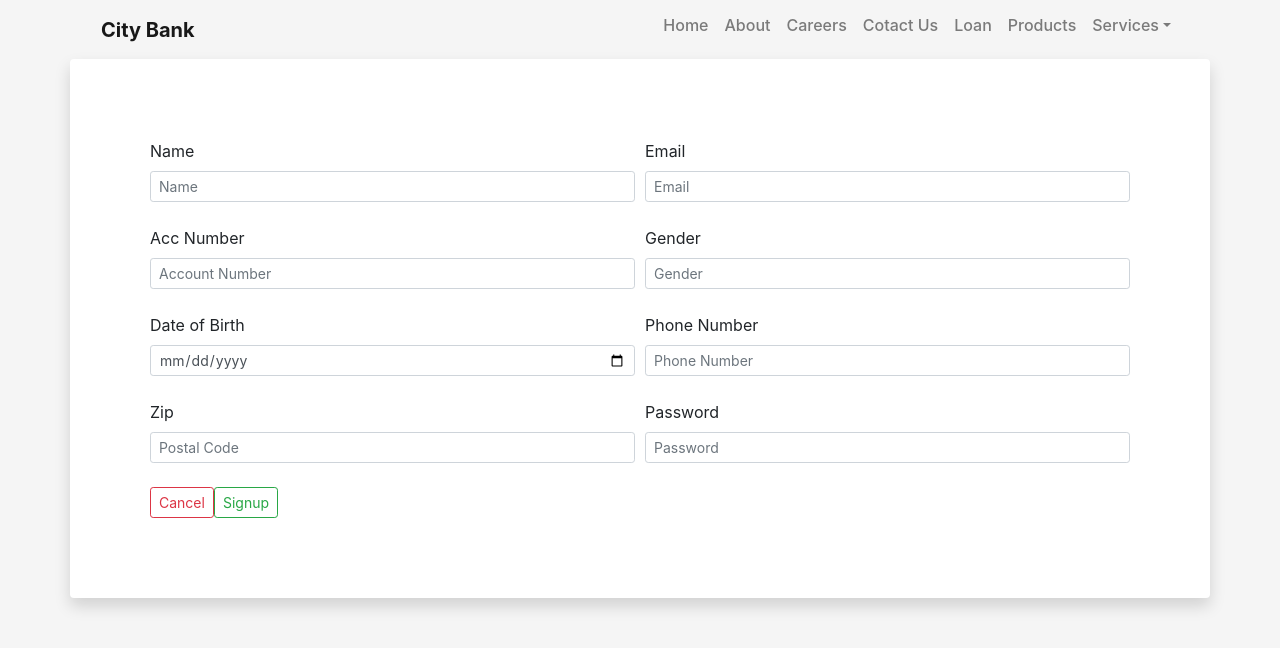
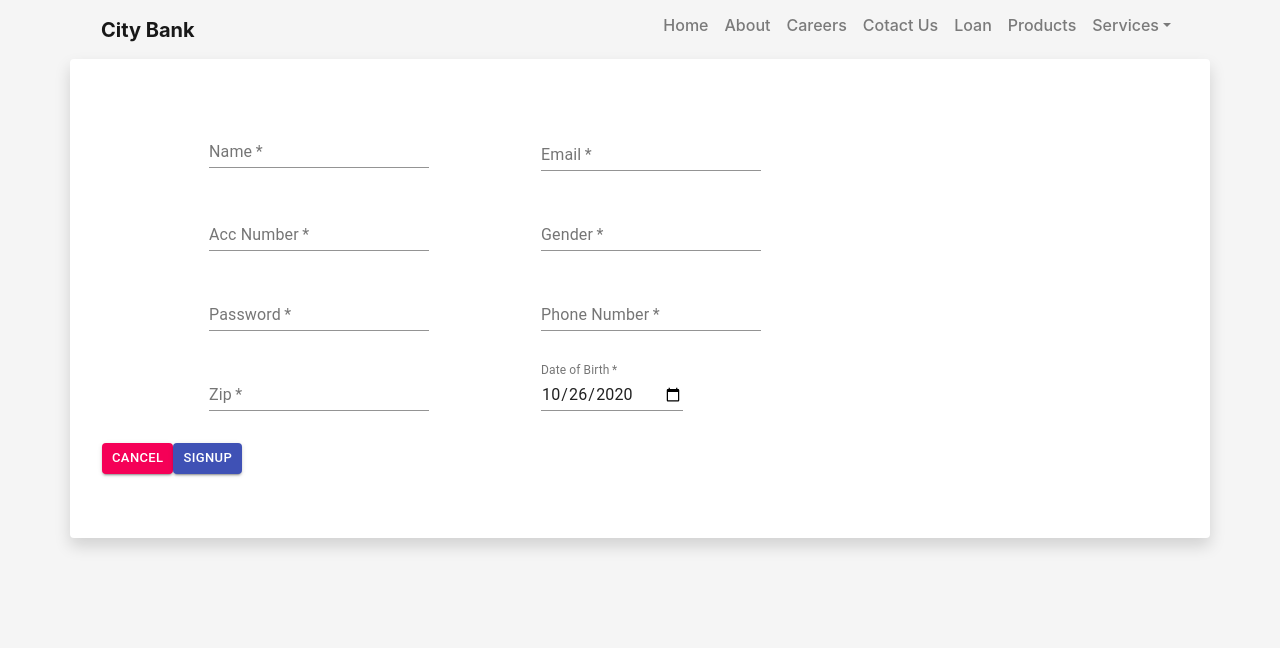
Before and after one commit to deepakraj5/e-banking-frontend, a React (Create React App) app: page /new in a window 1280 px wide. Shown: the top 648 px of the page. Built offline with nearby package versions, Linux system fonts and the light colour scheme.

Commit message:
new account

```diff
--- a/package.json
+++ b/package.json
@@ -3,6 +3,9 @@
   "version": "0.1.0",
   "private": true,
   "dependencies": {
+    "@date-io/date-fns": "^2.10.6",
+    "@material-ui/core": "^4.11.0",
+    "@material-ui/pickers": "^3.2.10",
     "@testing-library/jest-dom": "^4.2.4",
     "@testing-library/react": "^9.5.0",
     "@testing-library/user-event": "^7.2.1",
@@ -13,7 +16,8 @@
     "react-dom": "^16.13.1",
     "react-redux": "^7.2.1",
     "react-router-dom": "^5.2.0",
-    "react-scripts": "3.4.3"
+    "react-scripts": "3.4.3",
+    "validator": "^13.1.17"
   },
   "scripts": {
     "start": "react-scripts start",
--- a/src/components/Banking.js
+++ b/src/components/Banking.js
@@ -11,17 +11,17 @@ class Banking extends React.Component {
           <form>
             <div className="form-row">
               <div className="col-md-4 mb3">
-                <label>User Name</label>
-                <input type="text" placeholder="User Name" className="form-control" />
+                <label>Email</label>
+                <input type="email" placeholder="Email" className="form-control form-control-sm" />
               </div>
             </div>
             <div className="form-row">
               <div className="col-md-4 mb-3">
                 <label>Password</label>
-                <input type="password" placeholder="Password" className="form-control" />
+                <input type="password" placeholder="Password" className="form-control form-control-sm" />
               </div>
             </div>
-            <button className="btn btn-success btn-sm">Login</button>
+	    {this.props.title === 'Retail Banking' ? <button className="btn btn-success btn-sm">Login</button> : <button className="btn btn-success 							btn-sm" disabled>Login</button>}
           </form>
 
           <div className="new-register">
@@ -29,13 +29,7 @@ class Banking extends React.Component {
           </div>
 
           <p className="text-muted">
-            embarrassing hidden in the middle of text. All the Lorem Ipsum
-            generators on the Internet tend to repeat predefined chunks as
-            necessary, making this the first true generator on the Internet. It
-            uses a dictionary of over 200 Latin words, combined with a handful
-            of model sentence structures, to generate Lorem Ipsum which looks
-            reasonable. The generated Lorem Ipsum is therefore always free from
-            repetition, injected humour, or non-characteristic words etc.
+            Most traditional banks offer e-banking services as an additional method of providing service. Further, many new banks deliver banking services primarily through the internet or other electronic delivery channels. Also, some banks are ‘internet only’ banks without any physical branch anywhere in the country.In India, since 1997, when the ICICI Bank first offered internet banking services, today, most new-generation banks offer the same to their customers. In fact, all major banks provide e-banking services to their customers.
           </p>
         </div>
       </div>
--- a/src/components/NewAccount.js
+++ b/src/components/NewAccount.js
@@ -1,108 +1,263 @@
-import React, { useState } from 'react'
-import ClientService from '../services/ClientService'
+import React, { useState } from "react";
+import { TextField, Button } from "@material-ui/core";
+import Validator from "validator";
+import ClientService from "../services/ClientService";
 
-const NewAccount = () => {
+const NewAccount = (props) => {
+  const [name, setName] = useState("");
+  const [email, setEmail] = useState("");
+  const [accNo, setAccNo] = useState("");
+  const [gender, setGender] = useState("");
+  const [dob, setDOB] = useState("");
+  const [phoneNo, setPhoneNo] = useState("");
+  const [zip, setZip] = useState("");
+  const [password, setPassword] = useState("");
+  const [nameError, setNameError] = useState(false);
+  const [emailError, setEmailError] = useState(false);
+  const [accNoError, setAccNoError] = useState(false);
+  const [genderError, setGenderError] = useState(false);
+  const [dobError, setDOBError] = useState(false);
+  const [phoneNoError, setPhoneNoError] = useState(false);
+  const [zipError, setZipError] = useState(false);
+  const [passwordError, setPasswordError] = useState(false);
+  const [errorList, setErrorList] = useState({})
 
-    const [ name, setName ] = useState('')
-    const [ email, setEmail ] = useState('')
-    const [ accNo, setAccNo ] = useState('')
-    const [ gender, setGender ] = useState('')
-    const [ dob, setDOB ] = useState('')
-    const [ phoneNo, setPhoneNo ] = useState('')
-    const [ zip, setZip ] = useState('')
-    const [ password, setPassword ] = useState('')
+  const client = {
+    name,
+    email,
+    accountnumber: parseInt(accNo),
+    gender,
+    dateofbirth: dob,
+    phonenumber: parseInt(phoneNo),
+    postalcode: zip,
+    password,
+  };
 
-    const client = {
-        name,
-        email,
-        accountnumber: parseInt(accNo),
-        gender,
-        dateofbirth: dob,
-        phonenumber: parseInt(phoneNo),
-        postalcode: zip,
-        password
-    }
+  const handleNewAccount = () => {
 
-    const handleSubmit = async (e) => {
-        e.preventDefault()
+    ClientService.newAccount(client).then((res) => {
+      if(res.status === 201)
+        props.history.push('/')
+    }, (error) => {
+      setErrorList(error.response.data)
+      // console.log(error.response.data)
+    })
 
-        try{
-            const response = await ClientService.newAccount(client)
-            if(response.status === 201){
-                alert('Account created')
-            }
-        }catch(e){
-            console.log(e)
-        }
-    }
+  }
 
-    return (
-        <div className="container jumbotron shadow bg-white rounded home-bg account-personal">
-            <form>
-                <div className='form-row'>
 
-                    <div className='col mb-4'>
-                        <label>Name</label>
-                        <input type='text' placeholder='Name' className='form-control form-control-sm' value={name} onChange={(e) => setName(e.target.value)} />
-                    </div>
+    // ClientService.newAccount(client).then((res) => {
+    //   if(res.status === 201)
+    //     props.history.push('/')
+    // }).catch((error) => {
+    //   console.log(error.response.data)
+    //   helperTexts = error.response.data
+    //   console.log(helperTexts)
+    // })
 
-                    <div className='col mb-4'>
-                        <label>Email</label>
-                        <input type='email' placeholder='Email' className='form-control form-control-sm' value={email} onChange={(e) => setEmail(e.target.value)} />
-                    </div>
+    // console.log(helperTexts)
 
-                </div>
+  const handleName = (e) => {
+    setName(e.target.value);
+    if (e.target.value !== "") setNameError(false);
+    if (e.target.value === "") setNameError(true);
+  };
 
-                <div className='form-row'>
+  const handleEmail = (e) => {
+    setEmail(e.target.value);
+    if (e.target.value !== "" || !Validator.isEmail(e.target.value))
+      setEmailError(false);
+    if (e.target.value === "" || !Validator.isEmail(e.target.value))
+      setEmailError(true);
+  };
 
-                    <div className='col mb-4'>
-                        <label>Acc Number</label>
-                        <input type='number' placeholder='Account Number' className='form-control form-control-sm' value={accNo} onChange={(e) => setAccNo(e.target.value)} />
-                    </div>
+  const handleAccNo = (e) => {
+    setAccNo(e.target.value);
+    if (e.target.value !== "" || e.target.value.length < 8 || e.target.value.length > 10)
+        setAccNoError(false);
+    if (e.target.value === "" || e.target.value.length < 8 || e.target.value.length > 10)
+        setAccNoError(true);
+  };
 
-                    <div className='col mb-4'>
-                        <label>Gender</label>
-                        <input type='text' placeholder='Gender' className='form-control form-control-sm' value={gender} onChange={(e) => setGender(e.target.value)} />
-                    </div>
+  const handleGender = (e) => {
+    setGender(e.target.value);
+    if (e.target.value !== "" || !e.target.value.toLowerCase().match(/\b(male|female)\b/))
+        setGenderError(false);
+    if (e.target.value === "" || !e.target.value.toLowerCase().match(/\b(male|female)\b/))
+        setGenderError(true);
+  };
 
-                </div>
+  const handleDOB = (e) => {
+    setDOB(e.target.value);
+    if (e.target.value !== "") setDOBError(false);
+    if (e.target.value === "") setDOBError(true);
+  };
 
-                <div className='form-row'>
+  const handlePhoneNo = (e) => {
+    setPhoneNo(e.target.value);
+    if (e.target.value !== "" || e.target.value.length < 12 || e.target.value.length > 12)
+        setPhoneNoError(false);
+    if (e.target.value === "" || e.target.value.length < 12 || e.target.value.length > 12)
+        setPhoneNoError(true);
+  };
 
-                    <div className='col mb-4'>
-                        <label>Date of Birth</label>
-                        <input type='date' placeholder='Date of Birth' className='form-control form-control-sm' value={dob} onChange={(e) => setDOB(e.target.value)} />
-                    </div>
+  const handleZip = (e) => {
+    setZip(e.target.value);
+    if (e.target.value !== "" || !Validator.isPostalCode(e.target.value, 'IN'))
+        setZipError(false);
+    if (e.target.value === "" || !Validator.isPostalCode(e.target.value, 'IN'))
+        setZipError(true);
+  };
 
-                    <div className='col mb-4'>
-                        <label>Phone Number</label>
-                        <input type='number' placeholder='Phone Number' className='form-control form-control-sm' value={phoneNo} onChange={(e) => setPhoneNo(e.target.value)} />
-                    </div>
+  const handlePassword = (e) => {
+    setPassword(e.target.value);
+    if (e.target.value !== "")
+        setPasswordError(false);
+    if (e.target.value === "")
+        setPasswordError(true);
+  };
 
-                </div>
+  const handleSubmit = (e) => {
+    e.preventDefault();
 
-                <div className='form-row'>
+    if(name === '') setNameError(true)
+    else setNameError(false)
 
-                    <div className='col mb-4'>
-                        <label>Zip</label>
-                        <input type='number' placeholder='Postal Code' className='form-control form-control-sm' value={zip} onChange={(e) => setZip(e.target.value)} />
-                    </div>
+    if(email === '') setEmailError(true)
+    else setEmailError(false)
 
-                    <div className='col mb-4'>
-                        <label>Password</label>
-                        <input type='password' placeholder='Password' className='form-control form-control-sm' value={password} onChange={(e) => setPassword(e.target.value)} />
-                    </div>
+    if(accNo === '') setAccNoError(true)
+    else setAccNoError(false)
 
-                </div>
+    if(gender === '') setGenderError(true)
+    else setGenderError(false)
 
-                <div>
-                    <button className='btn btn-sm btn-outline-danger'>Cancel</button>
-                    <button className='btn btn-sm btn-outline-success' onClick={handleSubmit}>Signup</button>
-                </div>
+    if(dob === '') setDOBError(true)
+    else setDOBError(false)
 
-            </form>
+    if(phoneNo === '') setPhoneNoError(true)
+    else setPhoneNoError(false)
+
+    if(zip === '') setZipError(true)
+    else setZipError(false)
+
+    if(password === '') setPasswordError(true)
+    else setPasswordError(false)
+
+    if (name && email && accNo && gender && dob && phoneNo && zip && password)
+      handleNewAccount();
+  };
+
+  return (
+    <div className="container jumbotron shadow bg-white rounded">
+      <form>
+        <div className="form-row">
+          <TextField
+            required
+            label="Name"
+            size="small"
+            value={name}
+            error={nameError}
+            style={{ marginLeft: "7rem", paddingBottom: "2rem" }}
+            onChange={handleName}
+          />
+          <TextField
+            required
+            value={email}
+            error={emailError}
+            label="Email"
+            type="email"
+            style={{ marginLeft: "7rem", paddingBottom: "2rem" }}
+            onChange={handleEmail}
+            helperText={errorList? errorList.email : ''}
+          />
         </div>
-    );
-}
 
-export default NewAccount
+        <div className="form-row">
+          <TextField
+            required
+            value={accNo}
+            error={accNoError}
+            label="Acc Number"
+            type="number"
+            style={{ marginLeft: "7rem", paddingBottom: "2rem" }}
+            onChange={handleAccNo}
+            helperText={errorList ? errorList.accountnumber : ''}
+          />
+          <TextField
+            required
+            value={gender}
+            error={genderError}
+            label="Gender"
+            style={{ marginLeft: "7rem", paddingBottom: "2rem" }}
+            onChange={handleGender}
+          />
+        </div>
+
+        <div className="form-row">
+          <TextField
+            required
+            value={password}
+            error={passwordError}
+            label="Password"
+            type="password"
+            style={{ marginLeft: "7rem", paddingBottom: "2rem" }}
+            onChange={handlePassword}
+          />
+
+          <TextField
+            required
+            value={phoneNo}
+            error={phoneNoError}
+            label="Phone Number"
+            type="number"
+            style={{ marginLeft: "7rem", paddingBottom: "2rem" }}
+            onChange={handlePhoneNo}
+            helperText={errorList ? errorList.phonenumber : ''}
+          />
+        </div>
+
+        <div className="form-row">
+          <TextField
+            required
+            value={zip}
+            error={zipError}
+            label="Zip"
+            type="number"
+            style={{ marginLeft: "7rem", paddingBottom: "2rem" }}
+            onChange={handleZip}
+          />
+          <TextField
+            required
+            error={dobError}
+            label="Date of Birth"
+            type="date"
+            defaultValue="2020-10-26"
+            style={{
+              marginLeft: "7rem",
+              marginRight: "2rem",
+              paddingBottom: "2rem",
+            }}
+            onChange={handleDOB}
+          />
+        </div>
+
+        <div>
+          <Button variant="contained" size="small" color="secondary">
+            Cancel
+          </Button>
+          <Button
+            variant="contained"
+            size="small"
+            color="primary"
+            onClick={handleSubmit}
+          >
+            Signup
+          </Button>
+        </div>
+      </form>
+    </div>
+  );
+};
+
+export default NewAccount;
--- a/src/css/style.css
+++ b/src/css/style.css
@@ -8,10 +8,6 @@ body {
     /* background-size: cover; */
     /* height: 635px; */
     /* position: relative; */
-}
-
-.account-personal {
-    padding: 5rem;
 }
 
 .home .home-bg {
```
Also changed, not shown: 1 other file (tests, documents, lock files or other folders).
